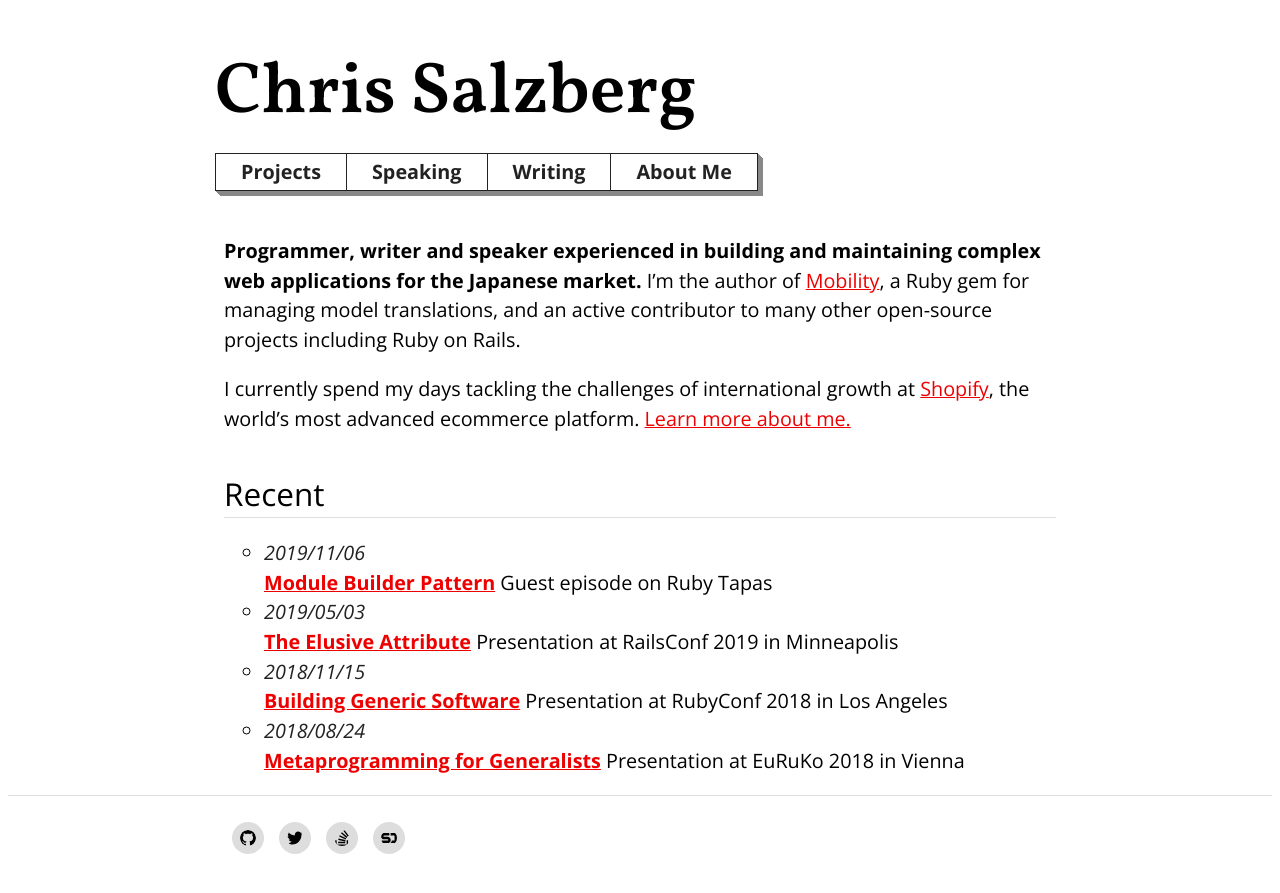
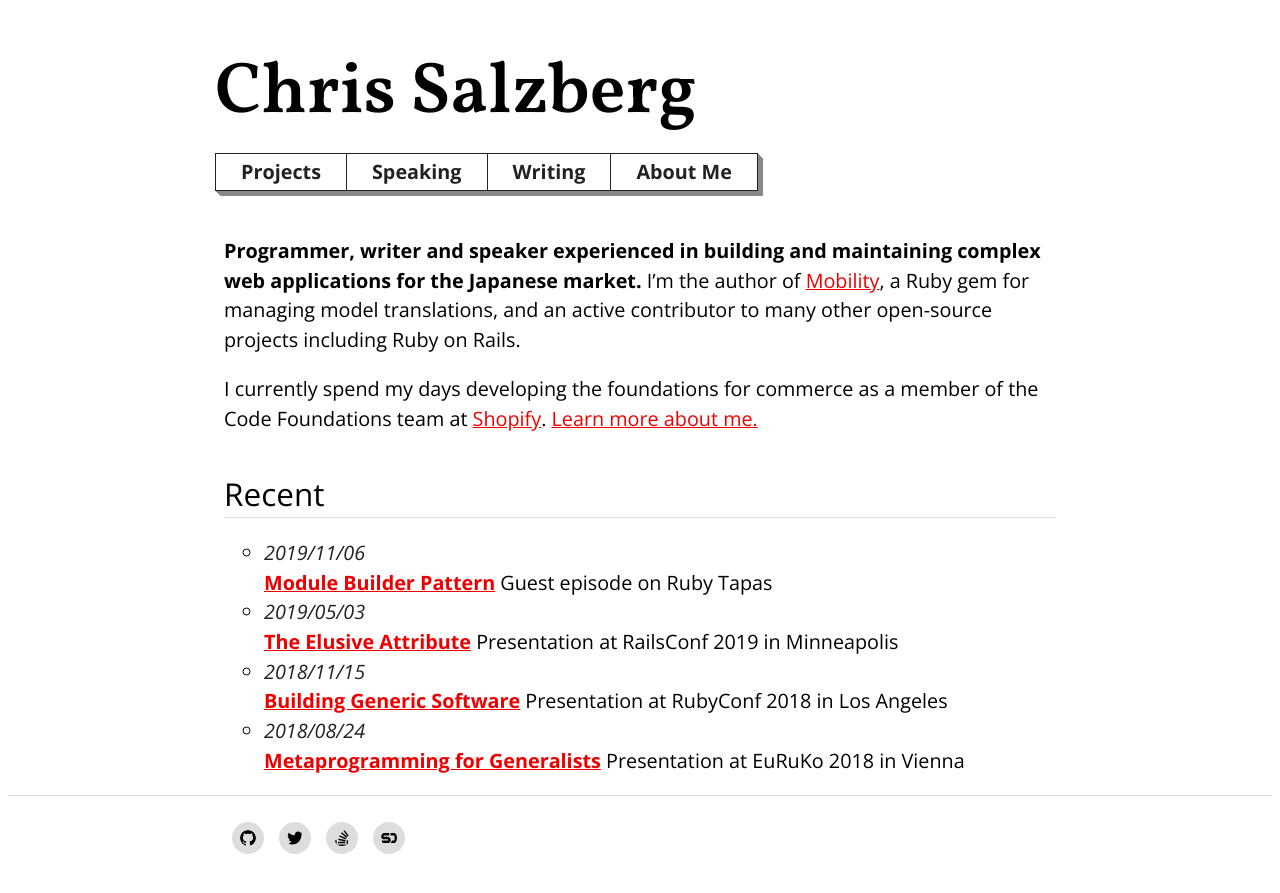
Before and after one commit to shioyama/shioyama.github.io, a Jekyll site: the page built from index.md, in a window 1280 px wide. Shown: the top 893 px of the page. Built offline with Jekyll 4.4.1, drawn with Linux system fonts in a browser that asks for light colours.

Commit message:
Update profile to mention Code Foundations

```diff
--- a/index.md
+++ b/index.md
@@ -8,9 +8,9 @@ complex web applications for the Japanese market.** I'm the author of
 translations, and an active contributor to many other open-source projects
 including Ruby on Rails.
 
-I currently spend my days tackling the challenges of
-international growth at [Shopify](https://www.shopify.com), the world's most
-advanced ecommerce platform. [Learn more about me.](/about)
+I currently spend my days developing the foundations for commerce
+as a member of the Code Foundations team at [Shopify](https://www.shopify.com).
+[Learn more about me.](/about)
 
 ## Recent
 
```
Also changed, not shown: about.md (+3 -2 lines).
